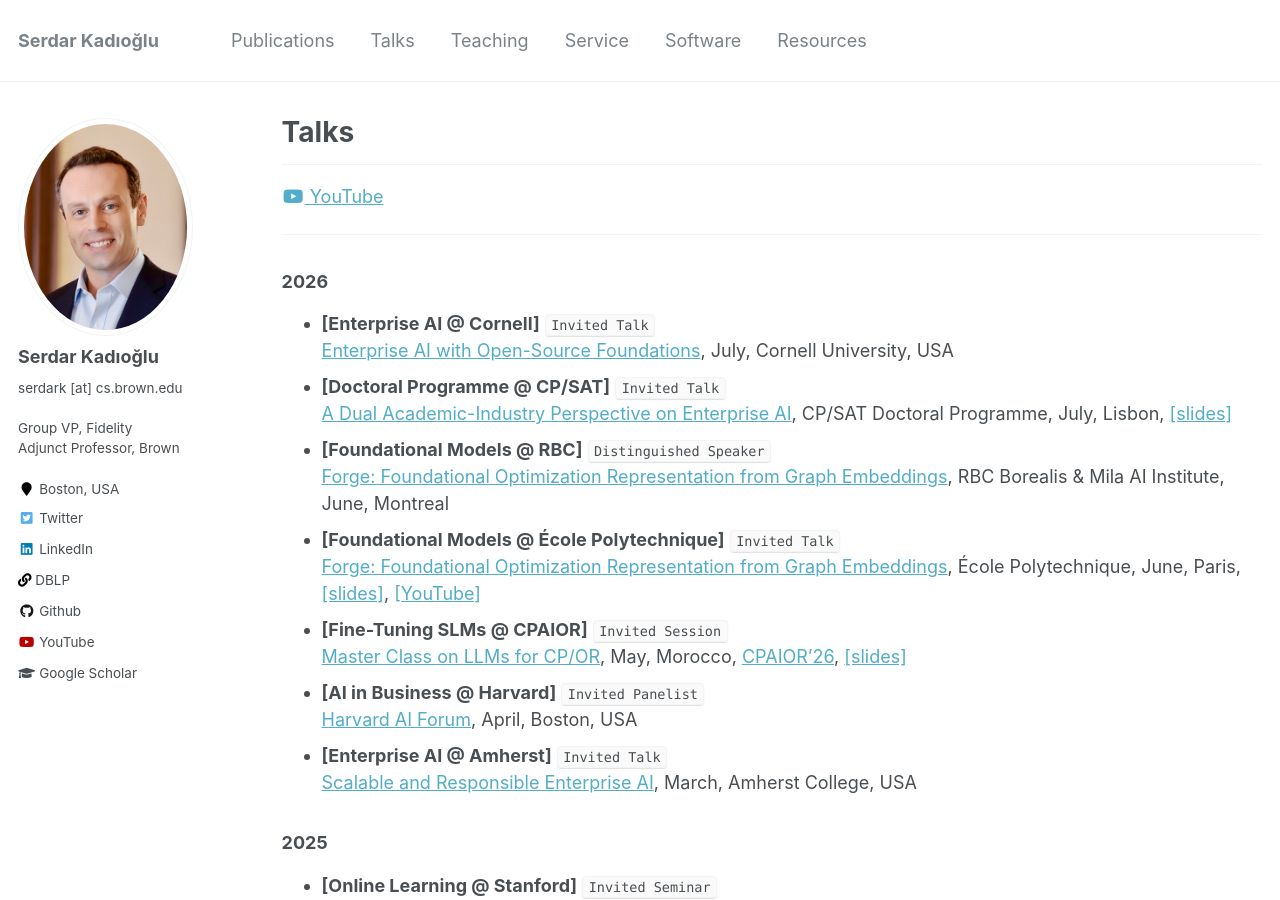
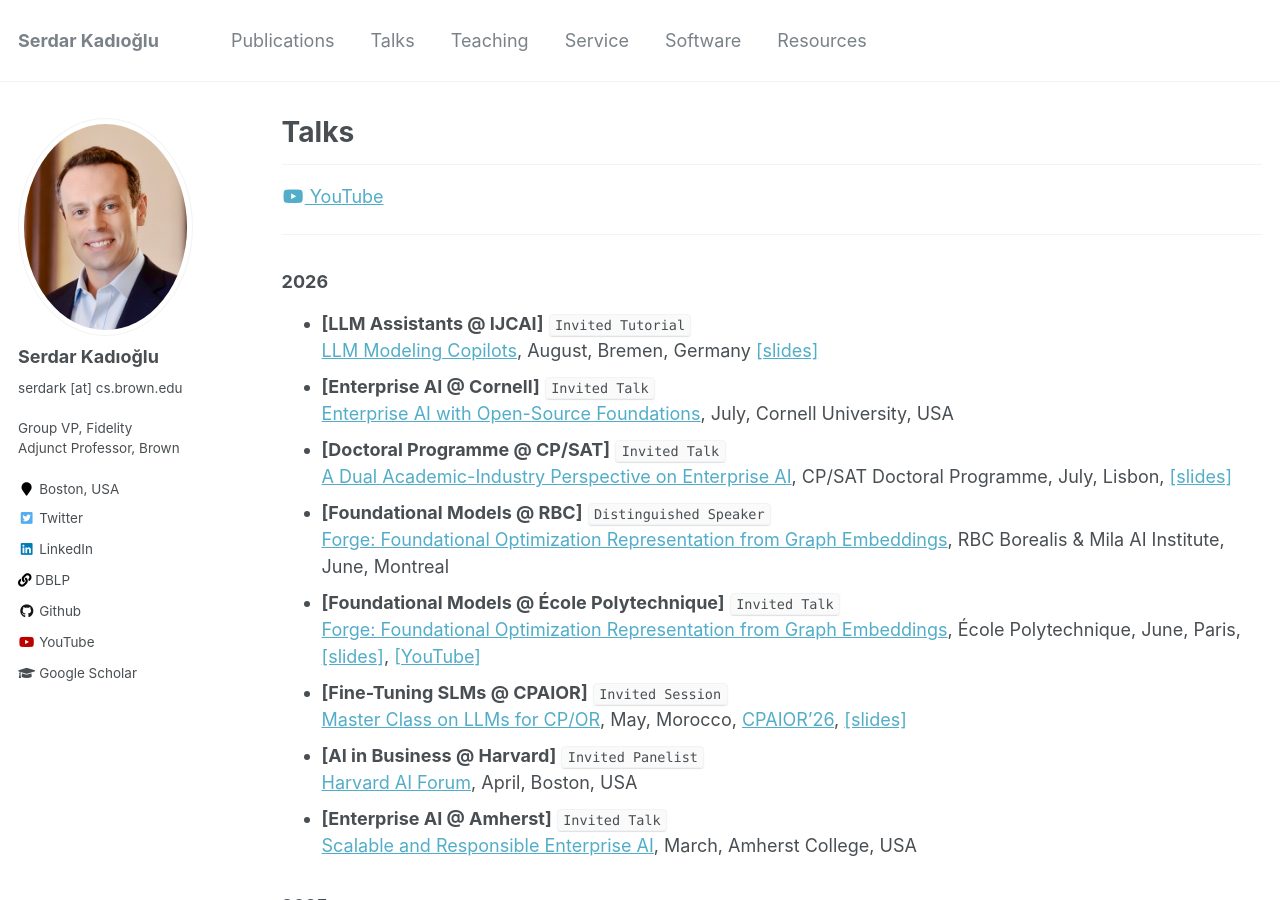
Before and after one commit to skadio/skadio.github.io, a Jekyll site: the page built from _pages/talks.md, in a window 1280 px wide and 900 px high. Built offline with Jekyll 4.4.1, drawn with Linux system fonts in a browser that asks for light colours.

Commit message:
Update talks.md

```diff
--- a/_pages/talks.md
+++ b/_pages/talks.md
@@ -12,6 +12,8 @@ author_profile: true
 ---
 
 ### 2026
+* **[LLM Assistants @ IJCAI]** `Invited Tutorial`\
+   [LLM Modeling Copilots](https://sites.google.com/view/ijcai26-llm-con), August, Bremen, Germany [[slides]](https://drive.google.com/uc?export=download&id=1r9ai1lO_pUFf7laNkZl8NfC-p-9_m2nQ)
 * **[Enterprise AI @ Cornell]** `Invited Talk`\
    [Enterprise AI with Open-Source Foundations](https://docs.google.com/viewer?url=https://raw.githubusercontent.com/skadio/skadio.github.io/master/files/2026_Cornell_Enterprise_AI_Kadioglu.pdf), July, Cornell University, USA
 * **[Doctoral Programme @ CP/SAT]** `Invited Talk`\
```
